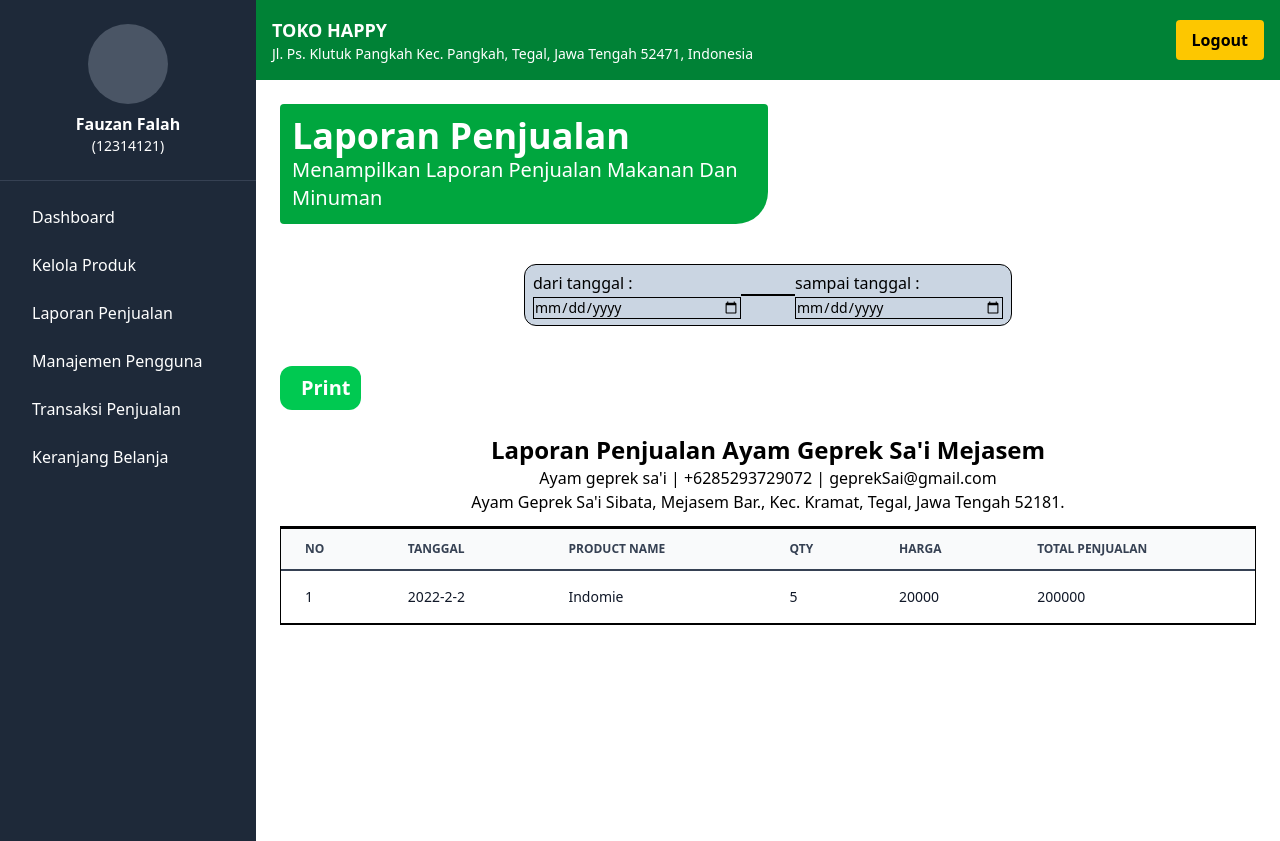
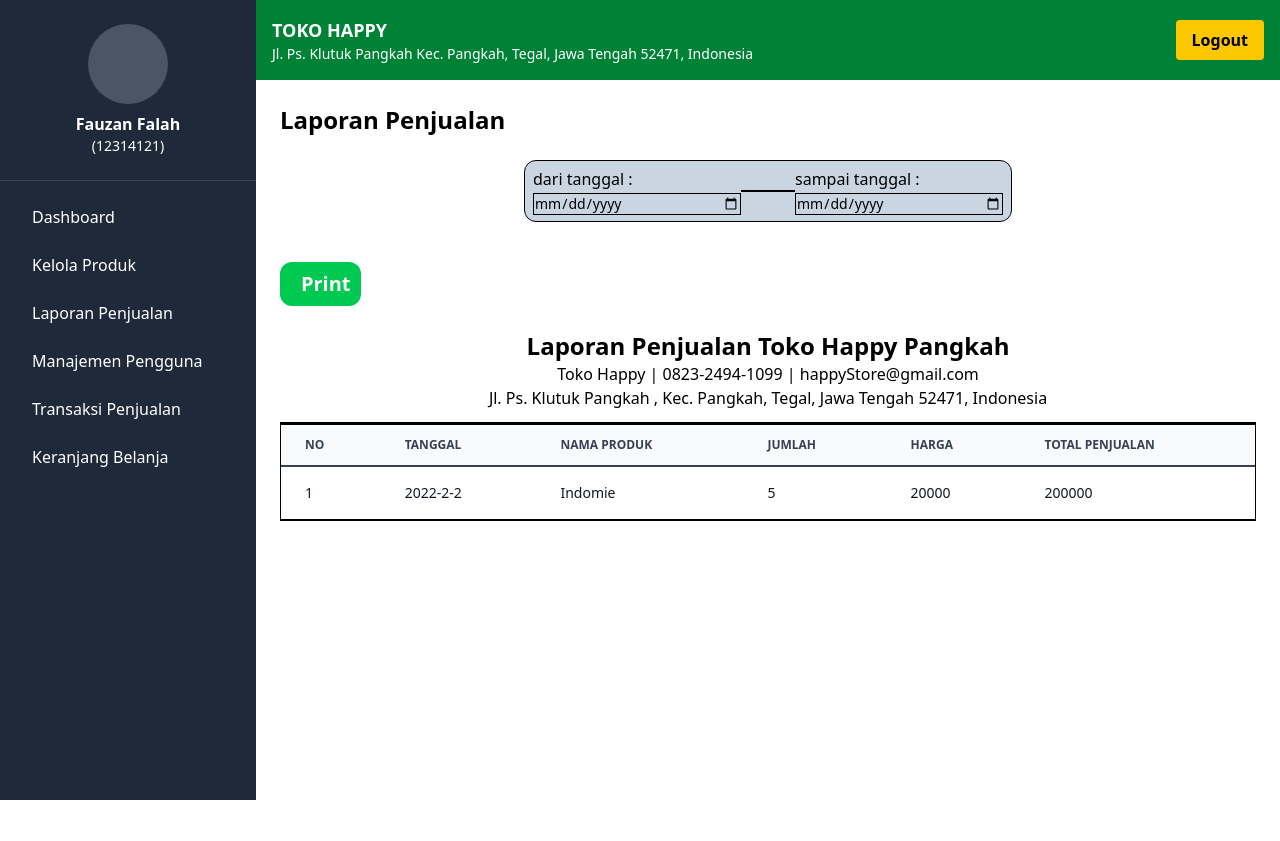
Before and after one commit to Opjasson/toko_happy, a React (Vite) app in the folder toko_happy/: page /laporan-penjualan in a window 1280 px wide. After the commit the page ends 800 px from the top, so only its background shows below. Built offline with nearby package versions, Linux system fonts and the light colour scheme.

Commit message:
frontend : done setting template laporan penjualan page

```diff
--- a/toko_happy/src/Components/Templates/MainLayout.jsx
+++ b/toko_happy/src/Components/Templates/MainLayout.jsx
@@ -25,7 +25,7 @@ export default function MainLayout({children}) {
                     </a>
 
                     <a
-                        href="#"
+                        href="/laporan-penjualan"
                         className="block px-4 py-2 hover:bg-gray-700 rounded">
                         Laporan Penjualan
                     </a>
--- a/toko_happy/src/Pages/LaporanPenjualan.jsx
+++ b/toko_happy/src/Pages/LaporanPenjualan.jsx
@@ -1,6 +1,5 @@
 import React, { useEffect, useState } from "react";
 import { useNavigate } from "react-router-dom";
-import Kasir_Layout from "../components/mainLayout/Kasir_Layout";
 import { FaPrint } from "react-icons/fa";
 import axios from "axios";
 import { FaBackward } from "react-icons/fa";
@@ -9,17 +8,7 @@ import MainLayout from "../Components/Templates/MainLayout";
 const LaporanPenjualan = () => {
     return (
         <MainLayout>
-            <div
-                id="headPage"
-                className="mb-10 bg-green-600 md:w-1/2 p-3 rounded-br-4xl rounded-sm text-white">
-                <h1 className="md:text-4xl text-2xl font-extrabold">
-                    Laporan Penjualan
-                </h1>
-                <p className="md:text-xl font-light">
-                    Menampilkan Laporan Penjualan Makanan Dan Minuman
-                </p>
-            </div>
-
+            <h1 className="text-2xl font-bold">Laporan Penjualan</h1>
             <div
                 id="setDate"
                 className="flex items-center mx-auto mb-10 border w-[50%] bg-slate-300 lg:px-2 px-1 lg:py-1.5 py-0 lg:rounded-xl rounded-sm h-fit justify-between">
@@ -65,14 +54,12 @@ const LaporanPenjualan = () => {
             <div className="mb-48">
                 <div className="border-b-2 pb-3 text-center">
                     <h1 className="text-2xl font-bold">
-                        Laporan Penjualan Ayam Geprek Sa'i Mejasem
+                        Laporan Penjualan Toko Happy Pangkah
                     </h1>
+                    <p>Toko Happy | 0823-2494-1099 | happyStore@gmail.com</p>
                     <p>
-                        Ayam geprek sa'i | +6285293729072 | geprekSai@gmail.com
-                    </p>
-                    <p>
-                        Ayam Geprek Sa'i Sibata, Mejasem Bar., Kec. Kramat,
-                        Tegal, Jawa Tengah 52181.
+                        Jl. Ps. Klutuk Pangkah , Kec. Pangkah, Tegal, Jawa
+                        Tengah 52471, Indonesia
                     </p>
                 </div>
 
@@ -102,10 +89,10 @@ const LaporanPenjualan = () => {
                                     Tanggal
                                 </th>
                                 <th scope="col" className="px-6 py-3">
-                                    Product name
+                                    Nama Produk
                                 </th>
                                 <th scope="col" className="px-6 py-3">
-                                    Qty
+                                    Jumlah
                                 </th>
                                 <th scope="col" className="px-6 py-3">
                                     Harga
```
